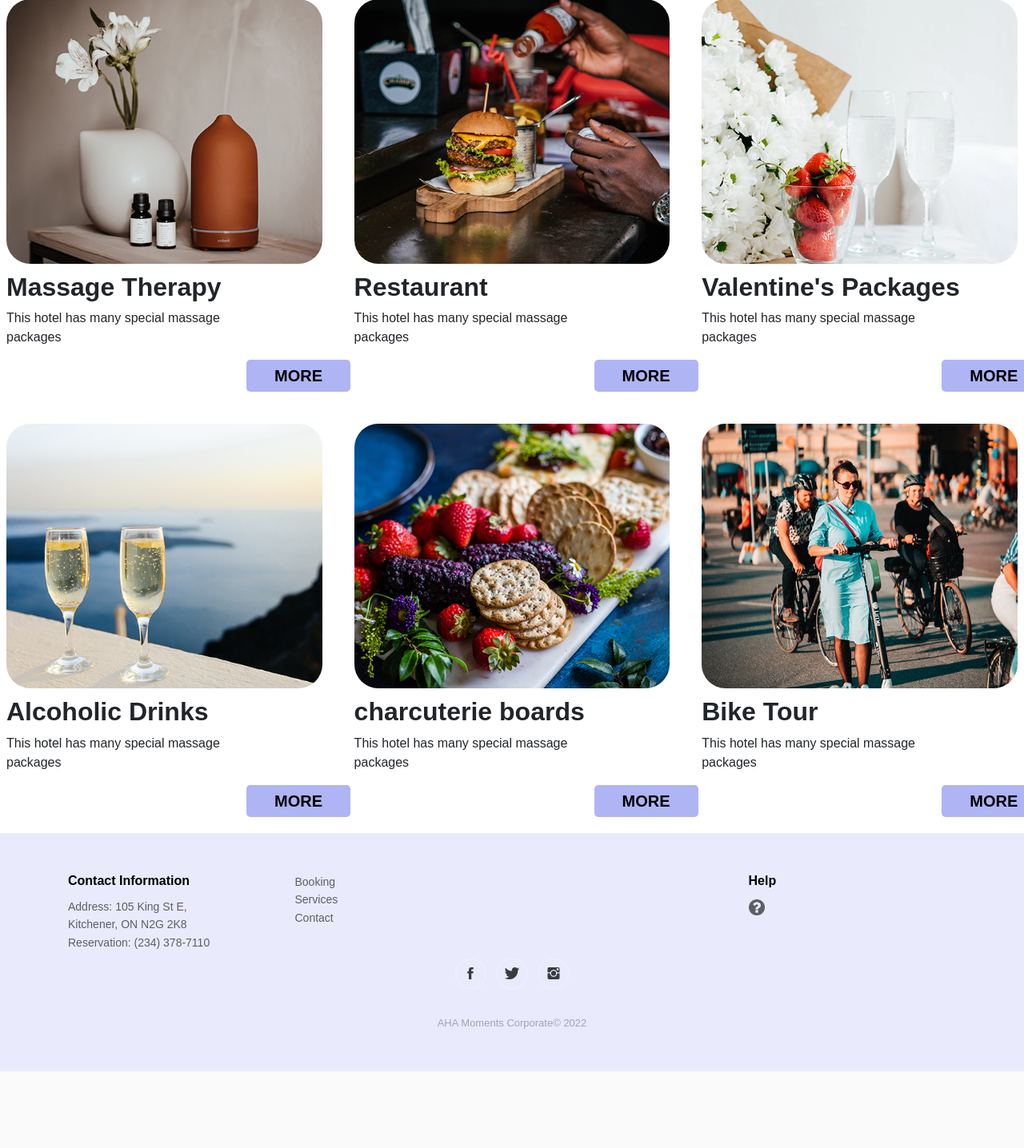
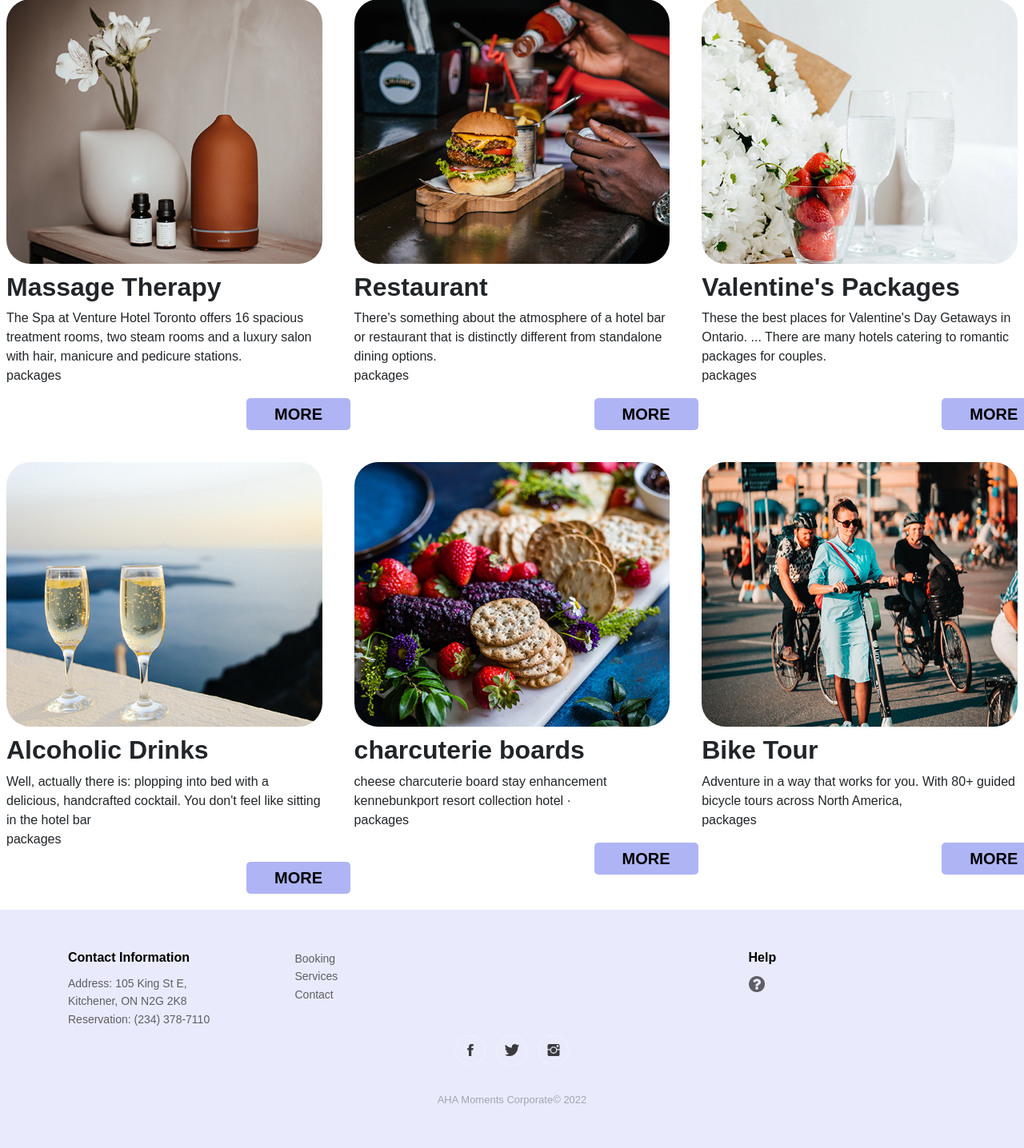
Before and after one commit to Aytak-Sheshkalani/Venture-Hotel-Spa, a PHP site: page /service.php in a window 1280 px wide. Shown: the part 634-2070 px from the top of the page at 80% size. Before the commit the page ends 1974 px from the top, so only its background shows below. Run offline with PHP 8.4, Linux system fonts and the light colour scheme; some libraries are stand-ins or nearby versions.

Commit message:
Service descriptions changed

```diff
--- a/service.php
+++ b/service.php
@@ -29,19 +29,19 @@ $template->start_template();
   <div class="column">
     <img src="assets/Images/massage.jpg" alt="massage" style="width:100%">
 	<h2 style="padding-top: 10px;"><b>Massage Therapy</b></h2>
-    <p>This hotel has many special massage<br>packages</p>
+    <p>The Spa at Venture Hotel Toronto offers 16 spacious treatment rooms, two steam rooms and a luxury salon with hair, manicure and pedicure stations.<br>packages</p>
     <button id="button-service">MORE</button>
   </div>
   <div class="column">
     <img src="assets/Images/restaurant.jpg" alt="Forest" style="width:100%">
 	  <h2 style="padding-top: 10px;"><b>Restaurant</b></h2>
-    <p>This hotel has many special massage<br>packages</p>
+    <p>There's something about the atmosphere of a hotel bar or restaurant that is distinctly different from standalone dining options. <br>packages</p>
     <button id="button-service">MORE</button>
   </div>
   <div class="column">
     <img src="assets/Images/valentine.jpg" alt="Mountains" style="width:100%">
 	  <h2 style="padding-top: 10px;"><b>Valentine's Packages</b></h2>
-    <p>This hotel has many special massage<br>packages</p>
+    <p> These the best places for Valentine's Day Getaways in Ontario. ... There are many hotels catering to romantic packages for couples.<br>packages</p>
     <button id="button-service">MORE</button>
   </div>
 </div>
@@ -50,19 +50,19 @@ $template->start_template();
   <div class="column">
     <img src="assets/Images/drinks.jpg" alt="massage" style="width:100%">
 	<h2 style="padding-top: 10px;"><b>Alcoholic Drinks</b></h2>
-    <p>This hotel has many special massage<br>packages</p>
+    <p> Well, actually there is: plopping into bed with a delicious, handcrafted cocktail. You don't feel like sitting in the hotel bar<br>packages</p>
     <button id="button-service">MORE</button>
   </div>
   <div class="column">
     <img src="assets/Images/boards.jpg" alt="Forest" style="width:100%">
 	  <h2 style="padding-top: 10px;"><b>charcuterie boards</b></h2>
-    <p>This hotel has many special massage<br>packages</p>
+    <p>cheese charcuterie board stay enhancement kennebunkport resort collection hotel ·<br>packages</p>
     <button id="button-service">MORE</button>
   </div>
   <div class="column">
     <img src="assets/Images/bike.jpg" alt="Mountains" style="width:100%">
 	  <h2 style="padding-top: 10px;"><b>Bike Tour</b></h2>
-    <p>This hotel has many special massage<br>packages</p>
+    <p>Adventure in a way that works for you. With 80+ guided bicycle tours across North America,<br>packages</p>
     <button id="button-service">MORE</button>
   </div>
 </div>
```
